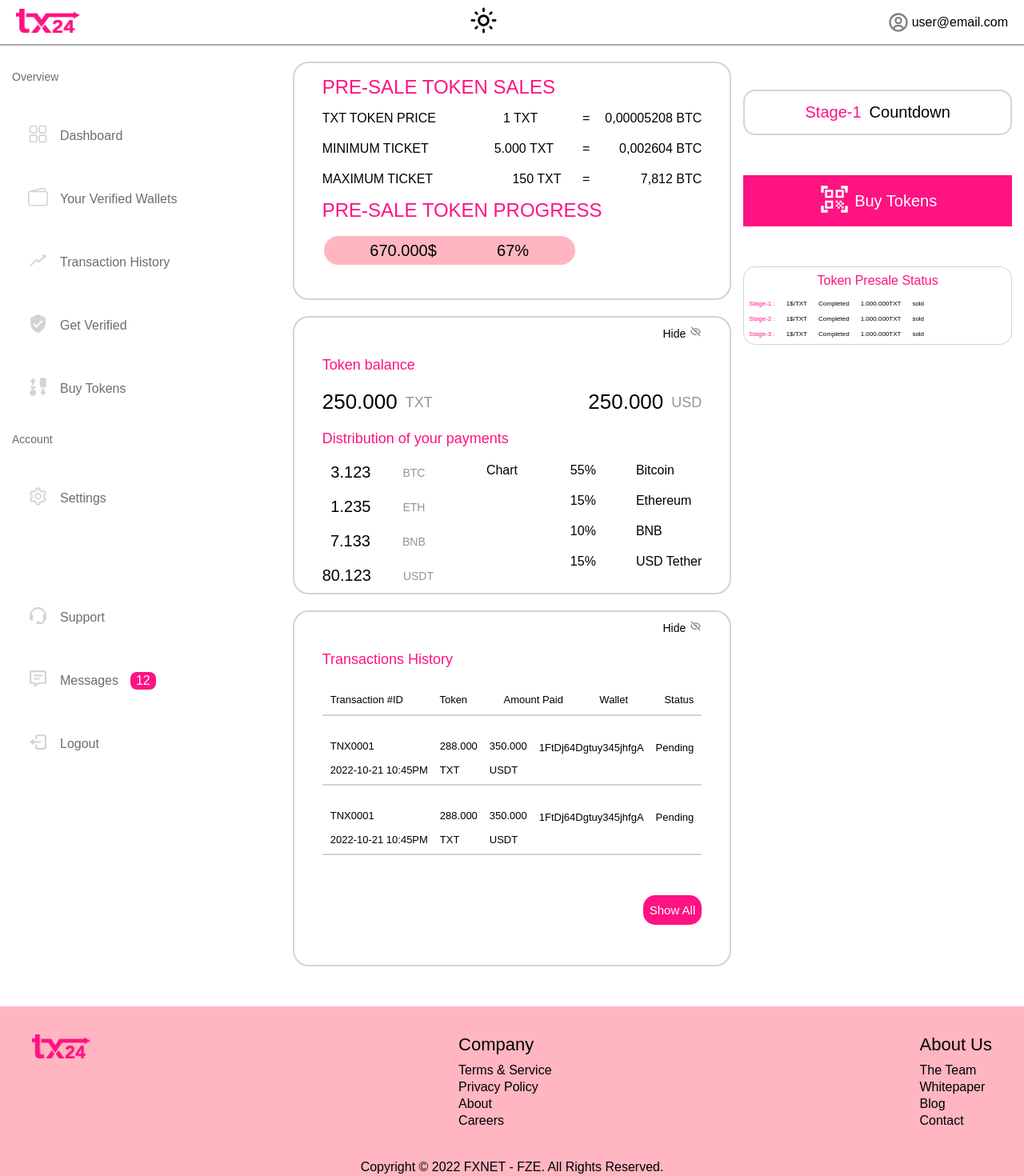
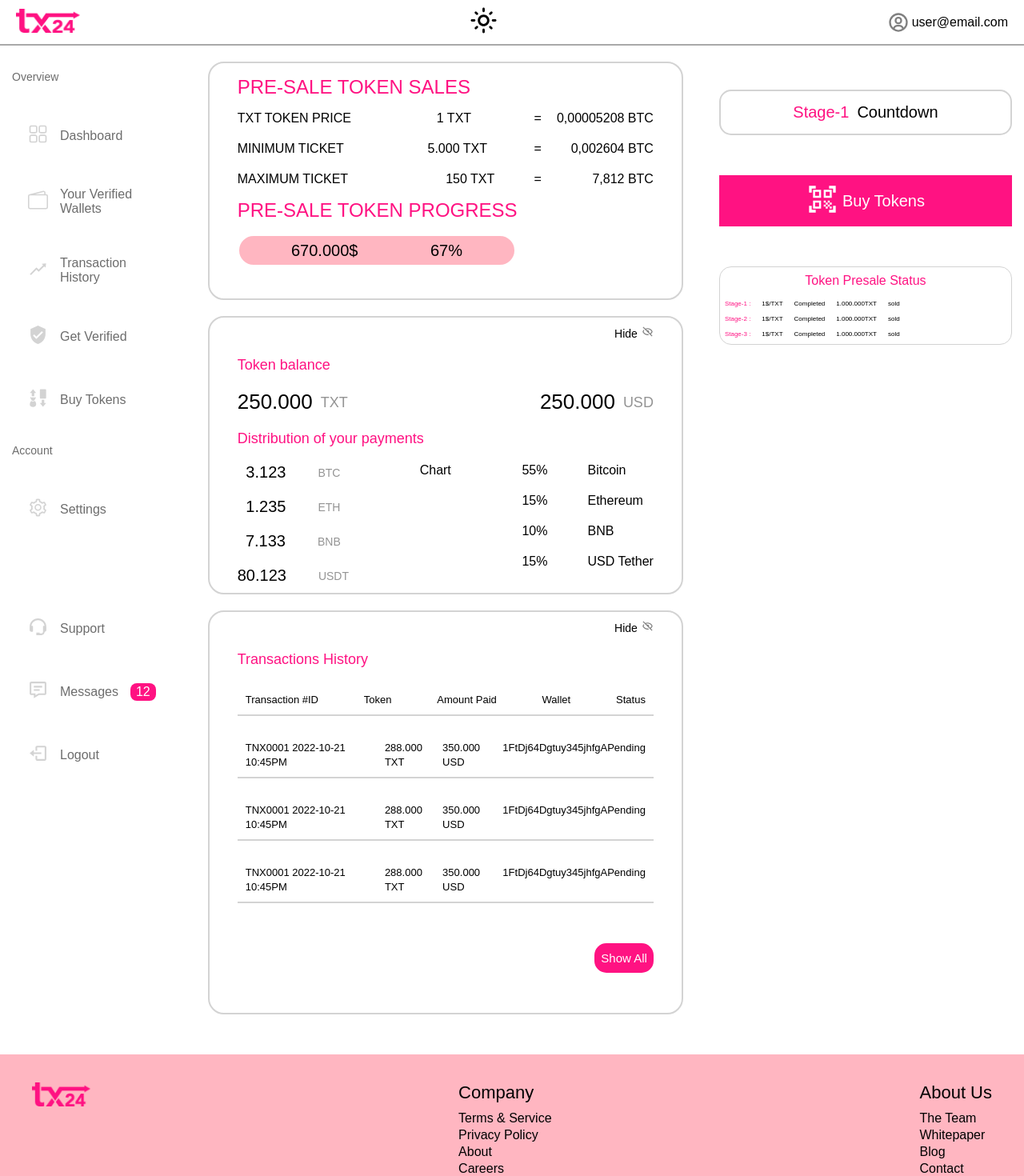
Before and after one commit to Adithyavarun-creator/tx24-service, a React (Create React App) app: page / in a window 1280 px wide. Shown: the top 1470 px of the page at 80% size. Built offline with nearby package versions, Linux system fonts and the light colour scheme; a web font is replaced by a local one.

Commit message:
all pushes

```diff
--- a/src/App.tsx
+++ b/src/App.tsx
@@ -1,13 +1,13 @@
 import React from "react";
 import Footer from "./components/Footer/Footer";
 import Navbar from "./components/Navbar/Navbar";
-import Dashboard from './pages/Dashboard/Dashboard';
+import DashboardPage from './pages/Dashboard/DashboardPage';
 
 const App: React.FC = () => {
   return (
     <>
       <Navbar />
-      <Dashboard />
+      <DashboardPage />
       <Footer />
     </>
   )
--- a/src/components/MidContent/MidContent.tsx
+++ b/src/components/MidContent/MidContent.tsx
@@ -102,6 +102,7 @@ const MidContent: React.FC = () => {
                             <span className='distUnits'>USDT</span>
                         </div>
                     </div>
+
                     <div>Chart</div>
 
                     <div className='distributionPercentages'>
@@ -145,7 +146,7 @@ const MidContent: React.FC = () => {
 
                 <div className="transactionRowNames">
                     <div>
-                        <span>Transaction   #ID</span>
+                        <span>Transaction #ID</span>
                     </div>
                     <div>
                         <span>Token</span>
@@ -165,55 +166,65 @@ const MidContent: React.FC = () => {
                 </div>
 
                 <div className="transactionRowNames">
-                    <div className='flexColumn'>
-                        <span>TNX0001
-                        </span>
-                        <span>2022-10-21 10:45PM
-                        </span>
+                    <div>
+                        <span>TNX0001 2022-10-21 10:45PM</span>
+                    </div>
+                    <div>
+                        <span>288.000 TXT</span>
                     </div>
 
-                    <div className='flexColumn'>
-                        <span>288.000</span>
-                        <span>TXT</span>
+                    <div>
+                        <span>350.000 USD</span>
                     </div>
 
-                    <div className='flexColumn'>
-                        <span>350.000</span>
-                        <span>USDT</span>
-                    </div>
-
-                    <div className='walletBox'>
+                    <div>
                         <span>1FtDj64Dgtuy345jhfgA</span>
                     </div>
 
-                    <div className='statusBox'>
+                    <div>
+                        <span>Pending</span>
+                    </div>
+                </div>
+
+
+                <div className="transactionRowNames">
+                    <div>
+                        <span>TNX0001 2022-10-21 10:45PM</span>
+                    </div>
+                    <div>
+                        <span>288.000 TXT</span>
+                    </div>
+
+                    <div>
+                        <span>350.000 USD</span>
+                    </div>
+
+                    <div>
+                        <span>1FtDj64Dgtuy345jhfgA</span>
+                    </div>
+
+                    <div>
                         <span>Pending</span>
                     </div>
                 </div>
 
                 <div className="transactionRowNames">
-                    <div className='flexColumn'>
-                        <span>TNX0001
-                        </span>
-                        <span>2022-10-21 10:45PM
-                        </span>
+                    <div>
+                        <span>TNX0001 2022-10-21 10:45PM</span>
+                    </div>
+                    <div>
+                        <span>288.000 TXT</span>
                     </div>
 
-                    <div className='flexColumn'>
-                        <span>288.000</span>
-                        <span>TXT</span>
+                    <div>
+                        <span>350.000 USD</span>
                     </div>
 
-                    <div className='flexColumn'>
-                        <span>350.000</span>
-                        <span>USDT</span>
-                    </div>
-
-                    <div className='walletBox'>
+                    <div>
                         <span>1FtDj64Dgtuy345jhfgA</span>
                     </div>
 
-                    <div className='statusBox'>
+                    <div>
                         <span>Pending</span>
                     </div>
                 </div>
@@ -226,10 +237,6 @@ const MidContent: React.FC = () => {
 
             </Box3Container>
 
-
-
-
-
         </MidContentContainer >
     );
 }
--- a/src/components/MidContent/MidContentStyles.js
+++ b/src/components/MidContent/MidContentStyles.js
@@ -16,11 +16,18 @@ export const MidContentContainer = styled.div`
 
   @media ${devices.smallTabs} {
     gap: 20px;
+    display: flex;
+    justify-content: center;
+    padding: 10px 10px;
+    margin: 0 auto;
   }
   @media ${devices.smallMobiles} {
     gap: 30px;
+    /* padding: 10px 10px; */
+    display: flex;
+    justify-content: center;
     padding: 10px 10px;
-    display: flex;
+    margin: 0 auto;
   }
 `;
 
@@ -47,15 +54,20 @@ export const Box1Container = styled.div`
   @media ${devices.tabletsAndIpads} {
     padding: 10px 25px;
     gap: 10px;
+    display: flex;
+
   }
 
   @media ${devices.smallTabs} {
-    padding: 10px 25px;
+    padding: 10px 15px;
     gap: 20px;
+    display: flex;
   }
   @media ${devices.smallMobiles} {
-    padding: 10px 10px;
+    padding: 5px 15px;
     gap: 10px;
+    display: flex;
+    /* justify-content: center; */
   }
 
   .contentInfo {
@@ -76,7 +88,9 @@ export const Box1Container = styled.div`
     }
     @media ${devices.smallMobiles} {
       display: flex;
+      /* gap: 13px; */
       justify-content: space-between;
+      /* width: 80vw; */
     }
 
     h1 {
@@ -97,22 +111,22 @@ export const Box1Container = styled.div`
       }
       @media ${devices.tabletsAndIpads} {
         font-weight: 300;
-        font-size: 18px;
+        font-size: 14px;
       }
       @media ${devices.smallTabs} {
         font-weight: 300;
-        font-size: 18px;
+        font-size: 16px;
       }
       @media ${devices.smallMobiles} {
         font-weight: 300;
-        font-size: 14px;
+        font-size: 12px;
       }
     }
   }
 
   .contentTokenBox {
     display: flex;
-    justify-content: space-between;
+    /* justify-content: space-between; */
     flex-direction: row;
     position: relative;
     /* gap: 30px; */
@@ -130,15 +144,20 @@ export const Box1Container = styled.div`
     }
     @media ${devices.smallTabs} {
       display: flex;
+      flex-direction: row;
+      /* gap: 70px; */
+      align-items: center;
       justify-content: space-between;
-      flex-direction: row;
-      position: relative;
     }
     @media ${devices.smallMobiles} {
       display: flex;
-      justify-content: space-between;
+      /* justify-content: space-between; */
       flex-direction: row;
-      position: relative;
+      /* position: relative; */
+      gap: 40px;
+      /* justify-content: space-around; */
+      align-items: center;
+      /* justify-content: space-between; */
     }
 
     span {
@@ -153,7 +172,7 @@ export const Box1Container = styled.div`
       }
       @media ${devices.tabletsAndIpads} {
         font-weight: 300;
-        font-size: 13.5px;
+        font-size: 12.5px;
       }
       @media ${devices.smallTabs} {
         font-weight: 300;
@@ -161,7 +180,7 @@ export const Box1Container = styled.div`
       }
       @media ${devices.smallMobiles} {
         font-weight: 300;
-        font-size: 12.5px;
+        font-size: 10.5px;
       }
     }
 
@@ -174,13 +193,16 @@ export const Box1Container = styled.div`
         right: 140px;
       }
       @media ${devices.tabletsAndIpads} {
-        right: 135px;
+        right: 105px;
       }
       @media ${devices.smallTabs} {
         right: 135px;
       }
       @media ${devices.smallMobiles} {
-        right: 135px;
+        position: none;
+
+        /* right: -150px; */
+        right: 100px;
       }
     }
   }
@@ -206,7 +228,9 @@ export const Box1Container = styled.div`
       padding: 15px 20px;
     }
     @media ${devices.smallMobiles} {
-      padding: 10px 10px;
+      padding: 5px 5px;
+      height: 30px;
+      width: 67%;
     }
 
     span {
@@ -229,7 +253,7 @@ export const Box1Container = styled.div`
       }
       @media ${devices.smallMobiles} {
         font-weight: bold;
-        font-size: 14px;
+        font-size: 9px;
         color: black;
       }
     }
@@ -334,16 +358,19 @@ export const Box2Container = styled.div`
     @media ${devices.bigLaptopsAndDesktops} {
     }
     @media ${devices.tabletsAndIpads} {
-      height: 10px;
-      width: 10px;
+      display: flex;
+      flex-direction: row;
+      justify-content: space-between;
     }
     @media ${devices.smallTabs} {
-      height: 10px;
-      width: 10px;
+      display: flex;
+      flex-direction: row;
+      justify-content: space-between;
     }
     @media ${devices.smallMobiles} {
-      height: 8px;
-      width: 8px;
+      display: flex;
+      flex-direction: row;
+      justify-content: space-between;
     }
   }
 
@@ -378,9 +405,15 @@ export const Box2Container = styled.div`
       gap: 8px;
     }
     @media ${devices.smallTabs} {
+      display: flex;
+      flex-direction: row;
+      justify-content: space-between;
       gap: 8px;
     }
     @media ${devices.smallMobiles} {
+      display: flex;
+      flex-direction: row;
+      justify-content: space-between;
       gap: 6px;
     }
 
@@ -447,6 +480,23 @@ export const Box2Container = styled.div`
     display: flex;
     flex-direction: row;
     justify-content: space-between;
+
+    @media ${devices.bigLaptopsAndDesktops} {
+    }
+    @media ${devices.tabletsAndIpads} {
+    }
+    @media ${devices.smallTabs} {
+      display: flex;
+      flex-direction: row;
+      justify-content: space-between;
+      gap: 25px;
+    }
+    @media ${devices.smallMobiles} {
+      display: flex;
+      flex-direction: row;
+      justify-content: space-between;
+      gap: 10px;
+    }
   }
 
   .distributionAmounts {
@@ -570,13 +620,14 @@ export const Box2Container = styled.div`
       @media ${devices.bigLaptopsAndDesktops} {
       }
       @media ${devices.tabletsAndIpads} {
-        gap: 14px;
+        font-size: 14px;
       }
       @media ${devices.smallTabs} {
-        gap: 12px;
+        font-size: 12px;
       }
       @media ${devices.smallMobiles} {
         gap: 10px;
+        font-size: 12px;
       }
     }
 
@@ -627,6 +678,8 @@ export const Box3Container = styled.div`
   }
   @media ${devices.smallMobiles} {
     gap: 10px;
+    padding: 5px 10px;
+    justify-content: center;
   }
 
   .contentHide {
@@ -719,36 +772,16 @@ export const Box3Container = styled.div`
     }
     @media ${devices.tabletsAndIpads} {
       padding: 10px 8px;
+      gap: 10px;
     }
     @media ${devices.smallTabs} {
       padding: 10px 8px;
+      gap: 30px;
+
     }
     @media ${devices.smallMobiles} {
       padding: 6px 6px;
-    }
-
-    .flexColumn {
-      display: flex;
-      flex-direction: column;
-      gap: 15px;
-
-      @media ${devices.bigLaptopsAndDesktops} {
-      }
-      @media ${devices.tabletsAndIpads} {
-        display: flex;
-        flex-direction: column;
-        gap: 15px;
-      }
-      @media ${devices.smallTabs} {
-        display: flex;
-        flex-direction: column;
-        gap: 10px;
-      }
-      @media ${devices.smallMobiles} {
-        display: flex;
-        flex-direction: column;
-        gap: 8px;
-      }
+      gap: 20px;
     }
 
     span {
@@ -761,14 +794,14 @@ export const Box3Container = styled.div`
         font-size: 13px;
       }
       @media ${devices.tabletsAndIpads} {
-        font-size: 13px;
+        font-size: 8px;
       }
       @media ${devices.smallTabs} {
-        font-size: 13px;
+        font-size: 10px;
       }
 
       @media ${devices.smallMobiles} {
-        font-size: 11px;
+        font-size: 6px;
       }
     }
   }
@@ -809,7 +842,7 @@ export const Box3Container = styled.div`
       @media ${devices.bigLaptopsAndDesktops} {
       }
       @media ${devices.tabletsAndIpads} {
-        padding: 8px 6px;
+        padding: 8px 10px;
         font-size: 12.5px;
       }
       @media ${devices.smallTabs} {
@@ -818,8 +851,8 @@ export const Box3Container = styled.div`
       }
 
       @media ${devices.smallMobiles} {
-        padding: 6px 4px;
-        font-size: 12.5px;
+        padding: 6px 8px;
+        font-size: 10px;
       }
     }
   }
--- a/src/pages/Dashboard/Dashboard.tsx
+++ b/src/pages/Dashboard/DashboardPage.tsx
@@ -4,7 +4,7 @@ import MidContent from '../../components/MidContent/MidContent';
 import RightBar from '../../components/RightBar/RightBar';
 import { DashboardContainer } from './DashboardStyles';
 
-const Dashboard: React.FC = () => {
+const DashboardPage: React.FC = () => {
     return (
         <>
             <DashboardContainer>
@@ -24,4 +24,4 @@ const Dashboard: React.FC = () => {
     );
 }
 
-export default Dashboard
+export default DashboardPage
--- a/src/pages/Dashboard/DashboardStyles.js
+++ b/src/pages/Dashboard/DashboardStyles.js
@@ -5,31 +5,79 @@ export const DashboardContainer = styled.div`
   display: flex;
   flex-direction: row;
   margin-top: 20px;
-  flex-wrap: wrap;
+  /* flex-wrap: nowrap; */
+  /* gap: 150px; */
 
   @media ${devices.bigLaptopsAndDesktops} {
     display: flex;
     flex-direction: row;
     margin-top: 20px;
     flex-wrap: wrap;
+    gap: 30px;
   }
 
   @media ${devices.tabletsAndIpads} {
     display: flex;
     flex-direction: row;
     margin-top: 20px;
+    gap: 20px;
+    padding: 20px 20px;
     flex-wrap: wrap;
   }
-
   @media ${devices.smallTabs} {
     display: flex;
     flex-direction: row;
-    margin-top: 20px;
+    /* margin-top: 20px; */
+    gap: 20px;
+    padding: 10px 10px;
     flex-wrap: wrap;
+  }
+  @media ${devices.smallMobiles} {
+    display: flex;
+    justify-content: center;
+    padding: 10px 10px;
   }
 
   .leftbarWrapper {
-    flex: 2;
+    /* flex: 1; */
+
+    @media ${devices.bigLaptopsAndDesktops} {
+      flex: 1;
+    }
+
+    @media ${devices.tabletsAndIpads} {
+      flex: 1;
+    }
+    @media ${devices.smallTabs} {
+      display: none;
+    }
+    @media ${devices.smallMobiles} {
+      display: none;
+    }
+  }
+
+  .contentWrapper {
+    /* flex: 5; */
+
+    @media ${devices.bigLaptopsAndDesktops} {
+      flex: 3;
+    }
+
+    @media ${devices.tabletsAndIpads} {
+      flex: 1;
+    }
+    @media ${devices.smallTabs} {
+      display: none;
+    }
+    @media ${devices.smallMobiles} {
+      /* display: flex;
+      margin-bottom: 50px; */
+      display: flex;
+    }
+  }
+
+  .rightbarWrapper {
+    /* flex: 2; */
 
     @media ${devices.bigLaptopsAndDesktops} {
       flex: 2;
@@ -39,40 +87,10 @@ export const DashboardContainer = styled.div`
       flex: 1;
     }
     @media ${devices.smallTabs} {
-      flex: 1;
-    }
-  }
-
-  .contentWrapper {
-    flex: 5;
-
-    @media ${devices.bigLaptopsAndDesktops} {
-      flex: 3;
-    }
-
-    @media ${devices.tabletsAndIpads} {
-      flex: 1;
-    }
-    @media ${devices.smallTabs} {
-      flex: 1;
+      display: none;
     }
     @media ${devices.smallMobiles} {
       display: none;
     }
   }
-
-  .rightbarWrapper {
-    flex: 2;
-
-    @media ${devices.bigLaptopsAndDesktops} {
-      flex: 2;
-    }
-
-    @media ${devices.tabletsAndIpads} {
-      flex: 1;
-    }
-    @media ${devices.smallTabs} {
-      flex: 1;
-    }
-  }
 `;
```
Also changed, not shown: src/components/Navbar/NavbarStyles.js (+6 -2 lines), src/assets/images/menu.png (added).
